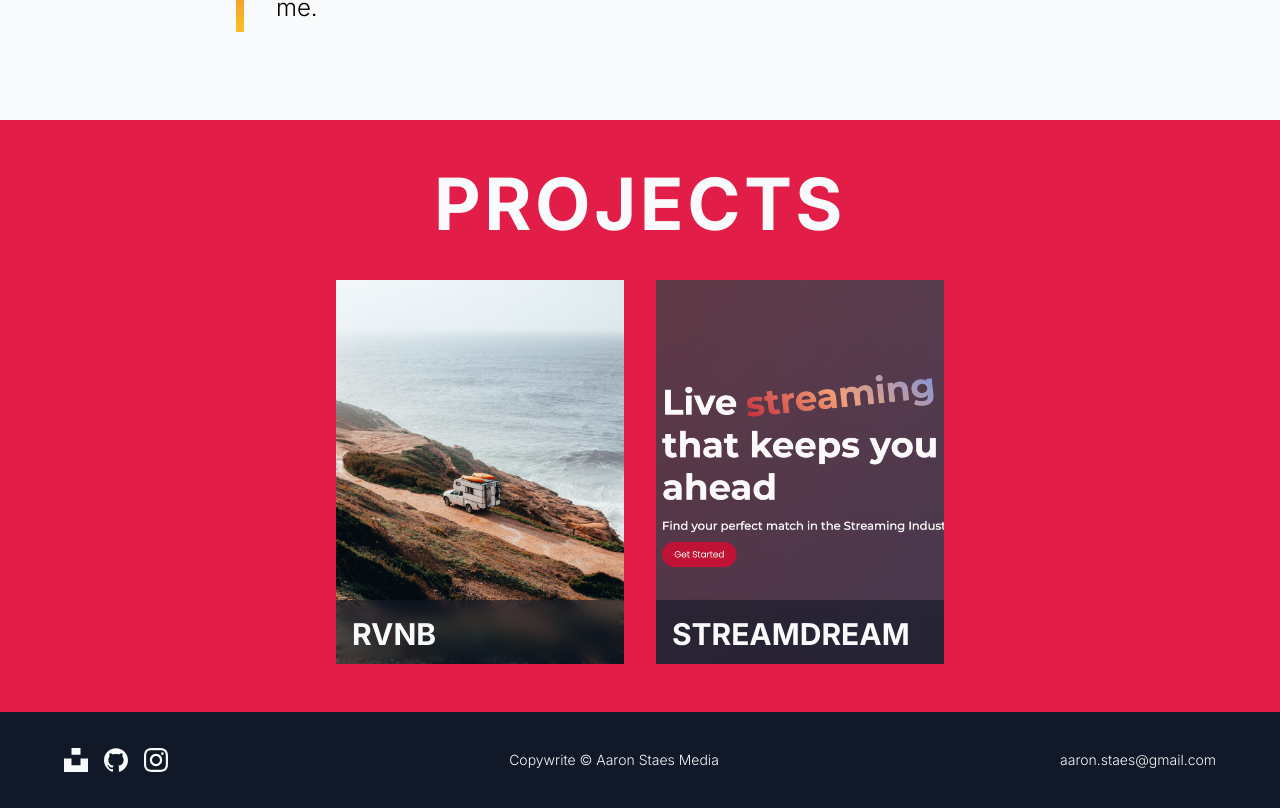
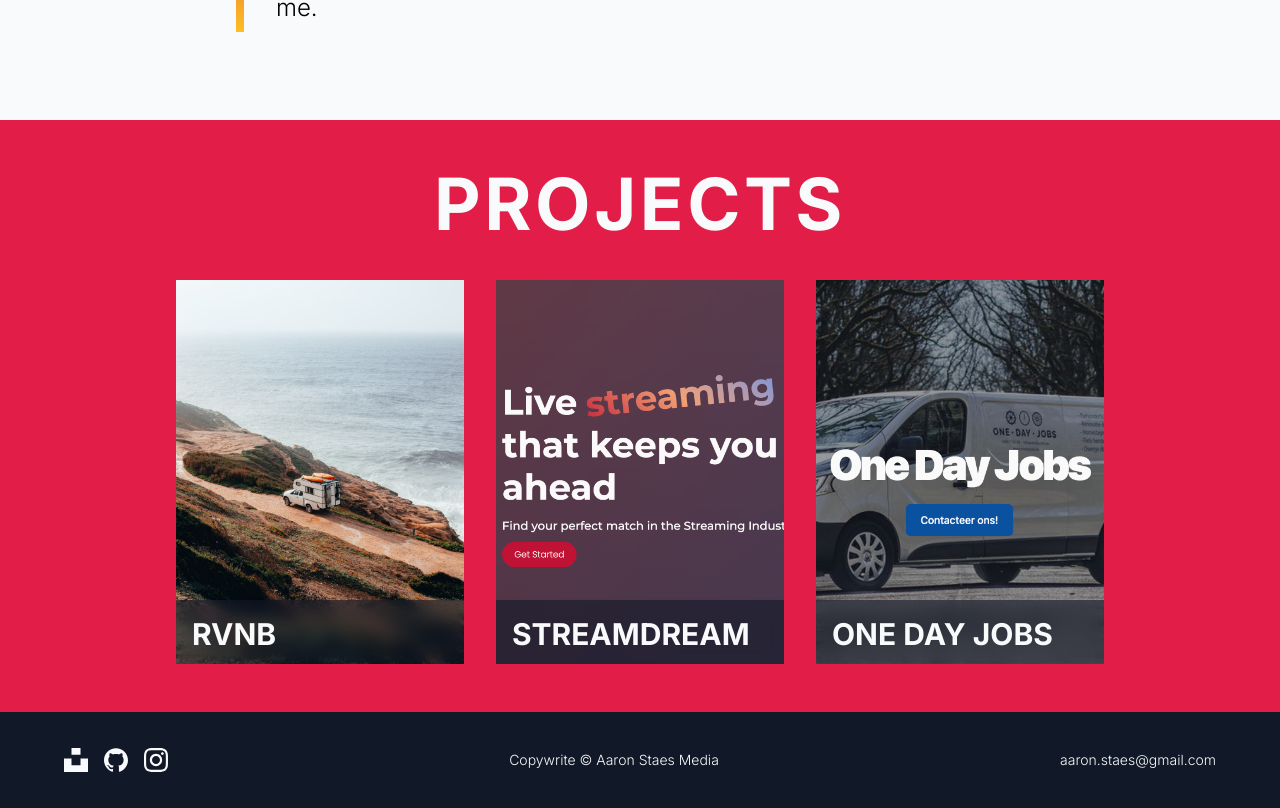
Before and after one commit to aaronsts/aaronstaes.com, a Next.js app: page / in a window 1280 px wide. Shown: the part 2064-2872 px from the top of the page. Built offline with nearby package versions, Linux system fonts and the light colour scheme.

Commit message:
added one day jobs to projects

```diff
--- a/package.json
+++ b/package.json
@@ -8,6 +8,7 @@
     "react-awesome-slider": "^4.1.0",
     "react-dom": "^17.0.2",
     "react-icons": "^4.3.1",
+    "react-tooltip": "^4.2.21",
     "sharp": "^0.30.3"
   },
   "scripts": {
--- a/src/components/Projects.tsx
+++ b/src/components/Projects.tsx
@@ -5,10 +5,17 @@ import ProjectCard from "./elements/ProjectCard";
 import Image from "next/image";
 import projectOne from "../assets/project-one.jpg";
 import projectTwo from "../assets/project-two.png";
+import projectThree from "../assets/project-three.png";
 
 // Icons
 import { SiJavascript } from "react-icons/si";
 import { SiRubyonrails } from "react-icons/si";
+import { SiNextdotjs } from "react-icons/si";
+import { SiTailwindcss } from "react-icons/si";
+import { SiNetlify } from "react-icons/si";
+
+// Tooltip
+import ReactTooltip from "react-tooltip";
 
 type Props = {};
 
@@ -32,14 +39,22 @@ const content = [
       />
     ),
     technologies: [
-      <SiJavascript
-        key={1}
-        style={{ color: "#F7DF1E", width: "3rem", height: "3rem" }}
-      />,
-      <SiRubyonrails
-        key={2}
-        style={{ color: "#CC0000", width: "3rem", height: "3rem" }}
-      />,
+      <div key={1}>
+        <p data-tip="Javavscript / Stimulus">
+          <SiJavascript
+            style={{ color: "#F7DF1E", width: "2rem", height: "2rem" }}
+          />
+        </p>
+        <ReactTooltip place="right" type="light" effect="solid" />
+      </div>,
+      <div key={2}>
+        <p data-tip="Ruby on Rails">
+          <SiRubyonrails
+            style={{ color: "#CC0000", width: "2rem", height: "2rem" }}
+          />
+        </p>
+        <ReactTooltip place="right" type="light" effect="solid" />
+      </div>,
     ],
   },
   {
@@ -58,7 +73,69 @@ const content = [
         placeholder="blur"
       />
     ),
-    technologies: [],
+    technologies: [
+      <div key={1}>
+        <p data-tip="Javavscript / Stimulus">
+          <SiJavascript
+            style={{ color: "#F7DF1E", width: "2rem", height: "2rem" }}
+          />
+        </p>
+        <ReactTooltip place="right" type="light" effect="solid" />
+      </div>,
+      <div key={2}>
+        <p data-tip="Ruby on Rails">
+          <SiRubyonrails
+            style={{ color: "#CC0000", width: "2rem", height: "2rem" }}
+          />
+        </p>
+        <ReactTooltip place="right" type="light" effect="solid" />
+      </div>,
+    ],
+  },
+  {
+    id: 3,
+    title: "One Day Jobs",
+    link: "https://www.onedayjobs.be/",
+    description: `A website made for a local business for small jobs around the house. One of the focus points for this website was to have a multipage form that guides the customer through a couple of question to deliver the best service possible.`,
+    image: (
+      <Image
+        src={projectThree}
+        alt="landing page of one day jobs"
+        layout="fill"
+        objectFit="cover"
+        objectPosition="center"
+        placeholder="blur"
+      />
+    ),
+    technologies: [
+      <div key={1}>
+        <p data-tip="NextJS">
+          <SiNextdotjs
+            key={1}
+            style={{ color: "#FFF", width: "2rem", height: "2rem" }}
+          />
+        </p>
+        <ReactTooltip place="right" type="light" effect="solid" />
+      </div>,
+      <div key={1}>
+        <p data-tip="Tailwind">
+          <SiTailwindcss
+            key={2}
+            style={{ color: "#06B6D4", width: "2rem", height: "2rem" }}
+          />
+        </p>
+        <ReactTooltip place="right" type="light" effect="solid" />
+      </div>,
+      <div key={1}>
+        <p data-tip="Netlify">
+          <SiNetlify
+            key={2}
+            style={{ color: "#00C7B7", width: "2rem", height: "2rem" }}
+          />
+        </p>
+        <ReactTooltip place="right" type="light" effect="solid" />
+      </div>,
+    ],
   },
 ];
 
```
Also changed, not shown: src/assets/project-three.png (added), 1 other file (tests, documents, lock files or other folders).
